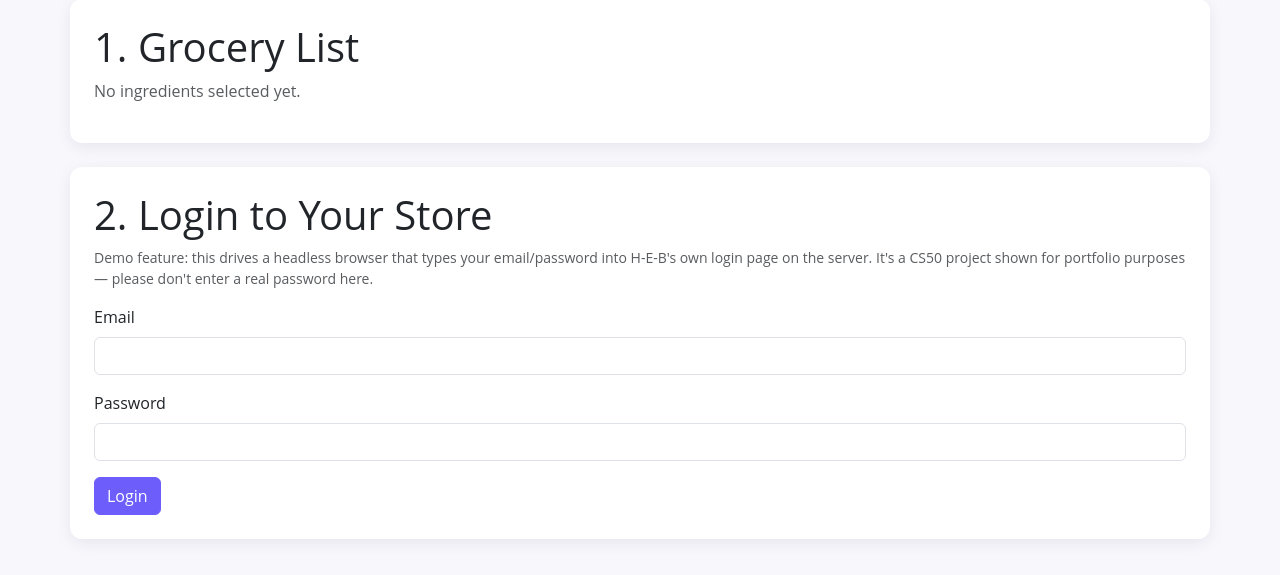
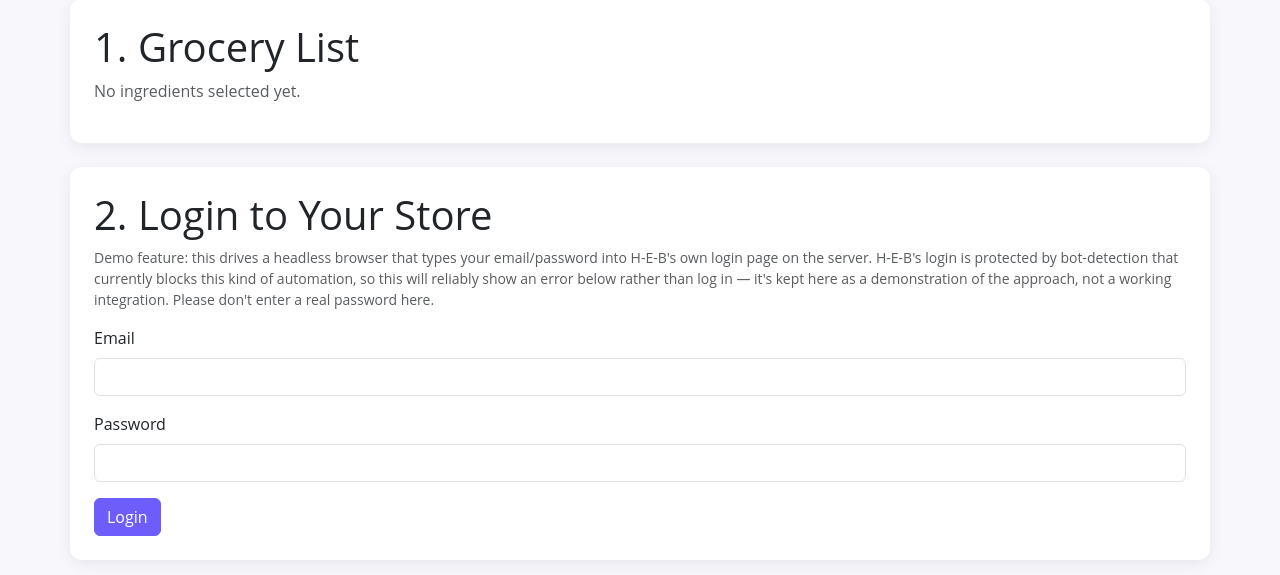
Before and after one commit to melissacallis/django, a Django app: page /grocery_list/ in a window 1280 px wide. Shown: the part 99-674 px from the top of the page. Run offline with Django 4.2, Linux system fonts and the light colour scheme.

Commit message:
Resolve Chrome buildpack binary paths; be honest about H-E-B login
The heroku-community/chrome-for-testing buildpack puts chrome and
chromedriver on PATH rather than setting GOOGLE_CHROME_BIN /
CHROMEDRIVER_PATH, so fall back to shutil.which() for both.

Loaded the real H-E-B login page in headless Chrome to check it before
shipping: it's sitting behind Imperva Incapsula bot management, which
blocks this exact kind of automation the same way Cloudflare blocked
the AllRecipes scraper. The view already fails safely (a bounded
~20s Selenium wait, then a caught exception with a plain error
message -- no crash, no hang past Heroku's request timeout), so I'm
leaving the code as a demonstration of the approach and updated the
on-page disclaimer to say plainly that logging in will not work right
now, instead of implying it might.

```diff
--- a/recipelist/templates/recipelist/grocery_list.html
+++ b/recipelist/templates/recipelist/grocery_list.html
@@ -21,8 +21,9 @@
     <h1>2. Login to Your Store</h1>
     <p class="text-muted small">
       Demo feature: this drives a headless browser that types your email/password into H-E-B's own login
-      page on the server. It's a CS50 project shown for portfolio purposes &mdash; please don't enter a
-      real password here.
+      page on the server. H-E-B's login is protected by bot-detection that currently blocks this kind of
+      automation, so this will reliably show an error below rather than log in &mdash; it's kept here as a
+      demonstration of the approach, not a working integration. Please don't enter a real password here.
     </p>
     {% if error_message %}
     <div class="alert alert-danger" role="alert">
--- a/recipelist/views.py
+++ b/recipelist/views.py
@@ -1,4 +1,5 @@
 import os
+import shutil
 import traceback
 
 import requests
@@ -90,11 +91,15 @@ def login_heb(request):
     chrome_options.add_argument("--disable-gpu")
     chrome_options.add_argument("--window-size=1280,800")
 
-    chrome_bin = os.environ.get('GOOGLE_CHROME_BIN')
+    # The heroku-community/chrome-for-testing buildpack puts `chrome` and
+    # `chromedriver` on PATH rather than setting env vars, so resolve them
+    # there; GOOGLE_CHROME_BIN/CHROMEDRIVER_PATH are kept as overrides in
+    # case a different buildpack (or local dev) sets them instead.
+    chrome_bin = os.environ.get('GOOGLE_CHROME_BIN') or shutil.which('chrome') or shutil.which('google-chrome')
     if chrome_bin:
         chrome_options.binary_location = chrome_bin
 
-    chromedriver_path = os.environ.get('CHROMEDRIVER_PATH')
+    chromedriver_path = os.environ.get('CHROMEDRIVER_PATH') or shutil.which('chromedriver')
     service = Service(executable_path=chromedriver_path) if chromedriver_path else Service()
 
     driver = webdriver.Chrome(service=service, options=chrome_options)
```
